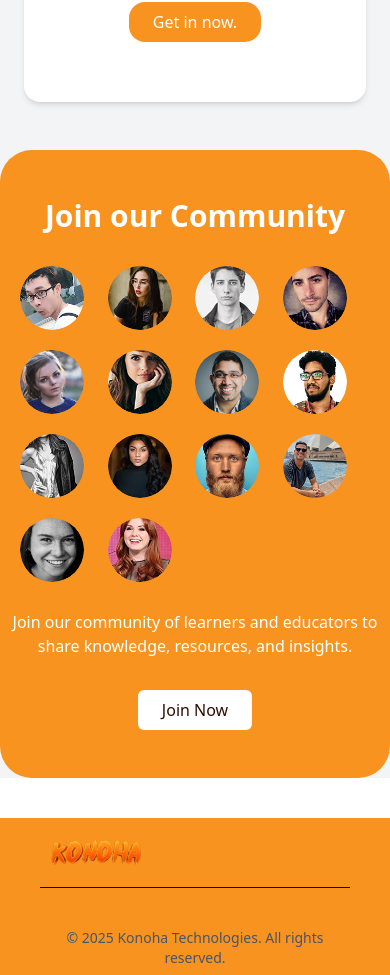
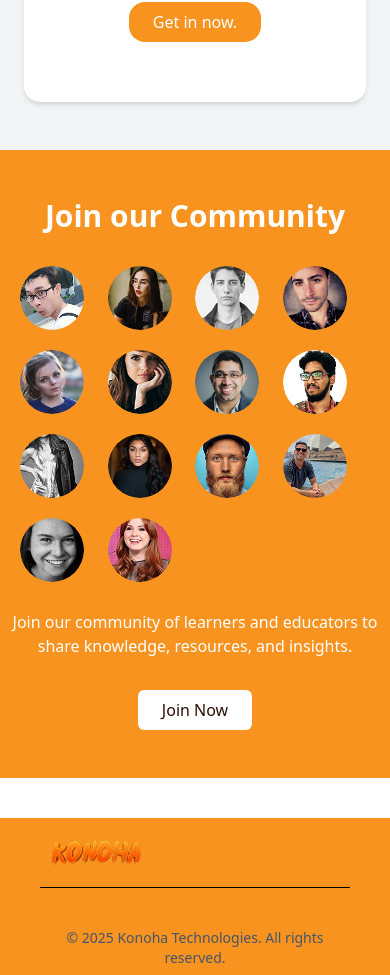
Before and after one commit to IDGoodness/Konoha-App, a React (Vite) app: page / in a window 390 px wide. Shown: the part 6998-7973 px from the top of the page. Built offline with nearby package versions, Linux system fonts and the light colour scheme; no server answers.

Commit message:
Update community section styling for improved responsiveness

```diff
--- a/src/Pages/Home.tsx
+++ b/src/Pages/Home.tsx
@@ -94,7 +94,7 @@ const Home = () => {
       </div>
 
       {/* Join our Community */}
-      <div className="bg-kOrange rounded-4xl py-12 md:px-20 max-w-6xl mx-auto " >
+      <div className="bg-kOrange rounded-none lg:rounded-4xl py-12 md:px-20 max-w-6xl mx-auto " >
         <h2 className="text-3xl font-semibold text-center text-white">Join our Community</h2>
         <div className="mt-8 mx-auto px-5 space-y-5 grid grid-cols-4 md:grid-cols-7 " >
           {community.map((member, index) => (
```
